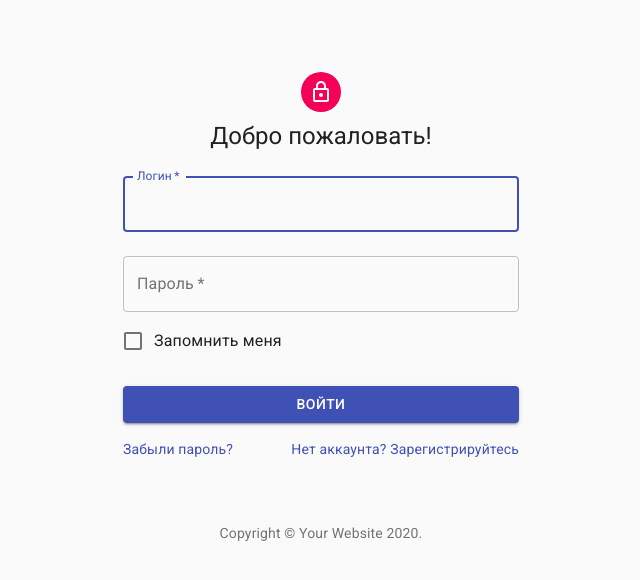
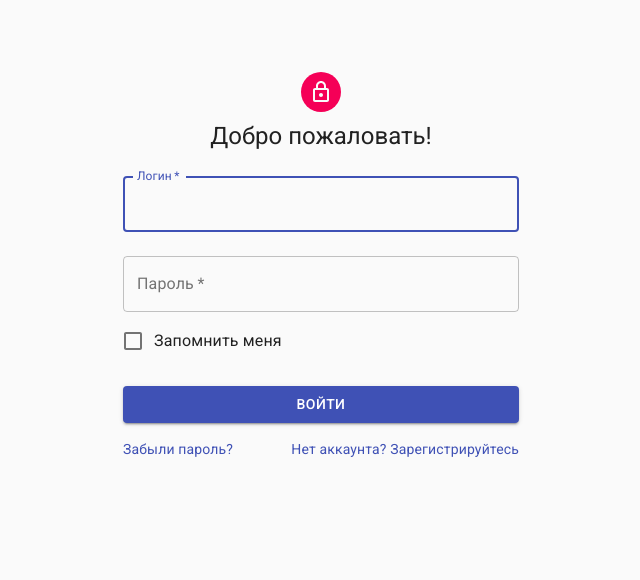
Before and after one commit to olewka40/TLGNew, a Next.js app: page /login in a window 1280 px wide. Shown: the top 580 px of the page, without its empty margins (319-959 px from the left). Built offline with nearby package versions, Linux system fonts and the light colour scheme.

Commit message:
добавил мемо  и мелкие изменения

```diff
--- a/pages/index.js
+++ b/pages/index.jsx
@@ -1,4 +1,3 @@
-import { Component } from "react";
 import withContextPage from "../components/HOC/Page";
 import styled from "styled-components";
 const App = () => {
--- a/pages/locked.js
+++ b/pages/locked.js
@@ -1,11 +1,11 @@
-import React, { Component, useCallback } from "react";
+import React, { memo, useCallback } from "react";
 import styled from "styled-components";
 import TextField from "@material-ui/core/TextField";
 import Button from "@material-ui/core/Button";
 import axios from "axios";
 import { useRouter } from "next/router";
 
-export const Locked = () => {
+export const Locked = memo(() => {
   const router = useRouter();
 
   const logout = useCallback(async () => {
@@ -39,7 +39,7 @@ export const Locked = () => {
       </StyledA>
     </Container>
   );
-};
+});
 
 export default Locked;
 
--- a/pages/login.js
+++ b/pages/login.js
@@ -1,4 +1,4 @@
-import React, { useCallback, useState } from "react";
+import React, { useCallback, memo, useState } from "react";
 import Avatar from "@material-ui/core/Avatar";
 import Button from "@material-ui/core/Button";
 import CssBaseline from "@material-ui/core/CssBaseline";
@@ -14,19 +14,6 @@ import { makeStyles } from "@material-ui/core/styles";
 import Container from "@material-ui/core/Container";
 import axios from "axios";
 import { useRouter } from "next/router";
-
-const Copyright = () => {
-  return (
-    <Typography variant="body2" color="textSecondary" align="center">
-      {"Copyright © "}
-      <Link color="inherit" href="https://material-ui.com/">
-        Your Website
-      </Link>{" "}
-      {new Date().getFullYear()}
-      {"."}
-    </Typography>
-  );
-};
 
 const useStyles = makeStyles(theme => ({
   paper: {
@@ -48,22 +35,22 @@ const useStyles = makeStyles(theme => ({
   }
 }));
 
-function defaultRemember() {
+const defaultRemember = () => {
   if (process.browser) {
     return localStorage.getItem("rememberMe") || false;
   } else {
     return false;
   }
-}
-function defaultLogin() {
+};
+const defaultLogin = () => {
   if (process.browser) {
     return localStorage.getItem("rememberMeLogin") || "";
   } else {
     return "";
   }
-}
+};
 
-const LoginPage = () => {
+const LoginPage = memo(() => {
   const classes = useStyles();
   const [login, setLogin] = useState(defaultLogin);
   const [password, setPassword] = useState("");
@@ -157,10 +144,8 @@ const LoginPage = () => {
           </Grid>
         </form>
       </div>
-      <Box mt={8}>
-        <Copyright />
-      </Box>
+
     </Container>
   );
-};
+});
 export default LoginPage;
```
Also changed, not shown: pages/profile.js (+4 -5 lines), pages/registration.js (+4 -19 lines).
